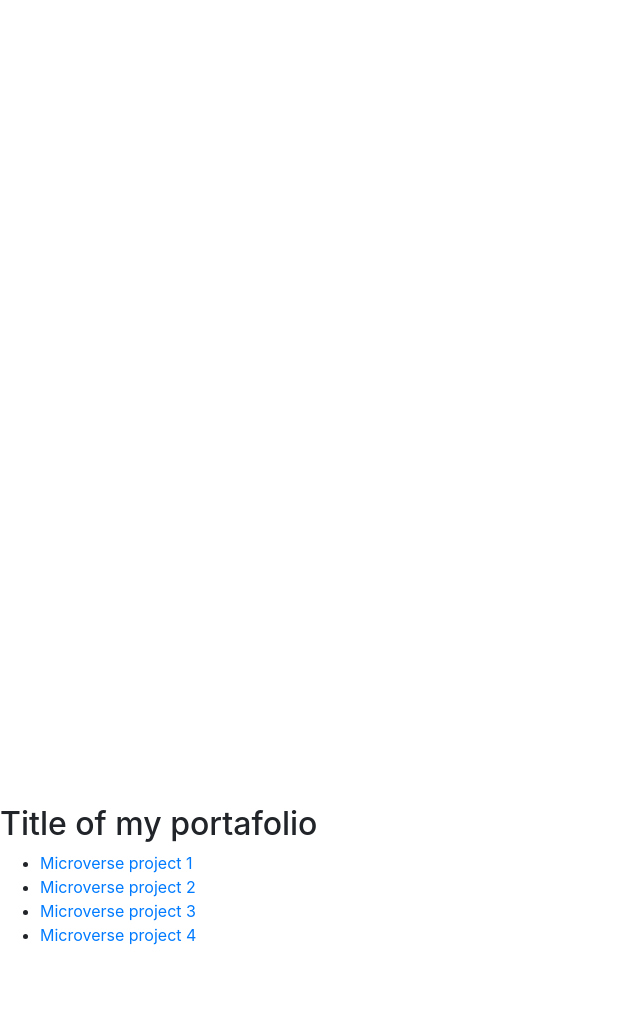
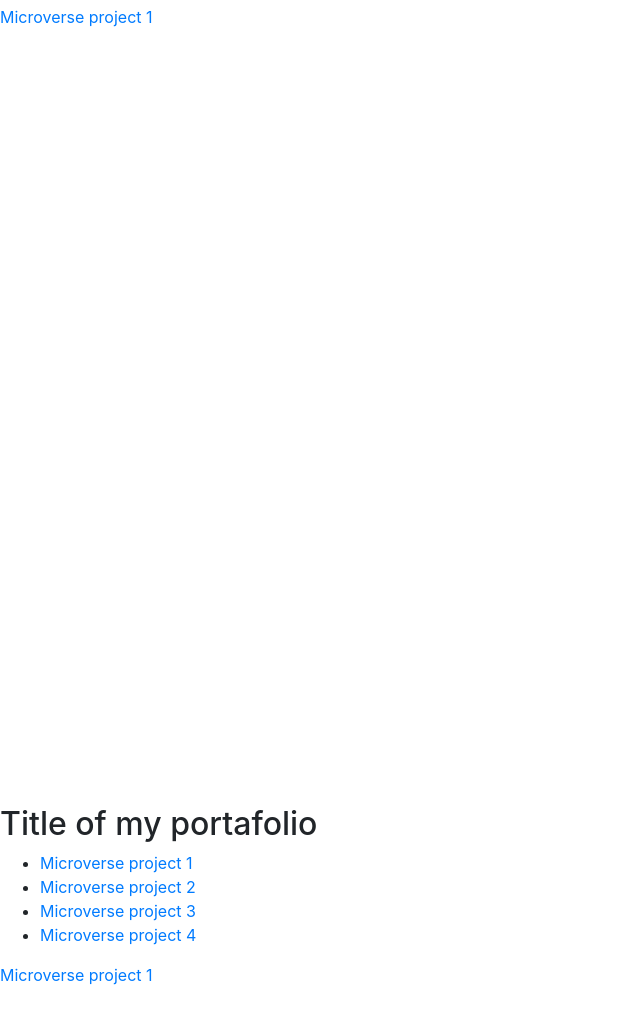
Before and after one commit to AymanJabr/MicroverseJacksonAyman, a plain HTML site: page index.html in a window 1280 px wide. Shown: the part 107-1130 px from the top of the page, without its empty margins (0-640 px from the left). Drawn offline with nearby package versions, Linux system fonts and the light colour scheme.

Commit message:
added github profile links

```diff
--- a/index.html
+++ b/index.html
@@ -65,7 +65,9 @@
       <h1>We are Developers</h1>
     </div>
 
-    <div class="blankSpace"></div>
+    <div class="blankSpace">
+      <a target = "blank" id = "profile-link" href="https://github.com/sempermort">Microverse project 1</a>
+    </div>
 
     <div id="projects">
       <h2 class="project-title">Title of my portafolio</h2>
@@ -93,17 +95,19 @@
         </li>
         <li>
           <a
-            href="https://github.com/AymanJabr/MicroverseJacksonAyman.git
-        "
+            href="https://github.com/AymanJabr/MicroverseJacksonAyman.git"
             >Microverse project 4</a
           >
         </li>
       </ul>
+
+
+    <div class="blankSpace">
+      <a target = "blank" href="https://github.com/AymanJabr">Microverse project 1</a>
     </div>
 
-    </div>
 
-    <div class="blankSpace"></div>
+
 
     <script src="https://code.jquery.com/jquery-3.5.1.min.js"></script>
     <script src=""></script>
```
